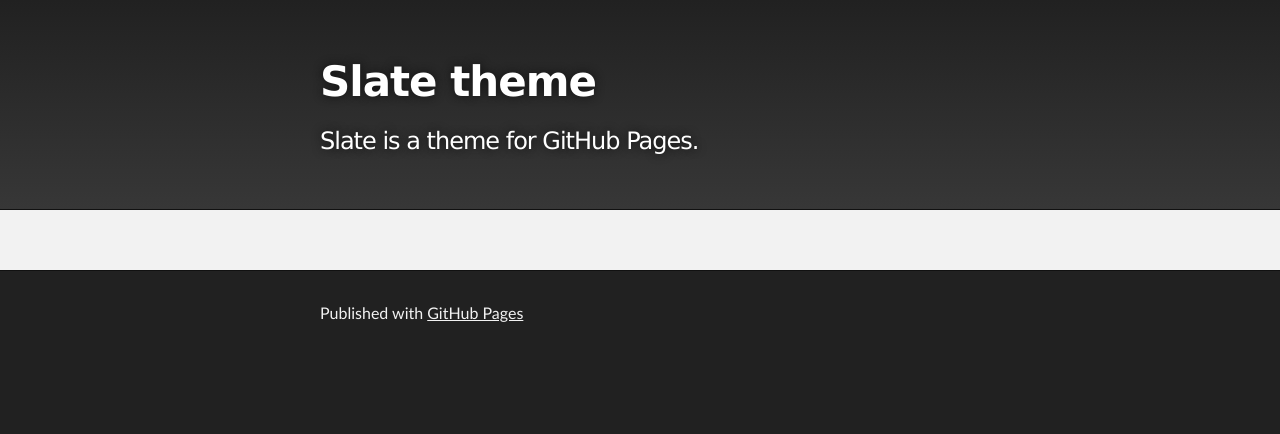
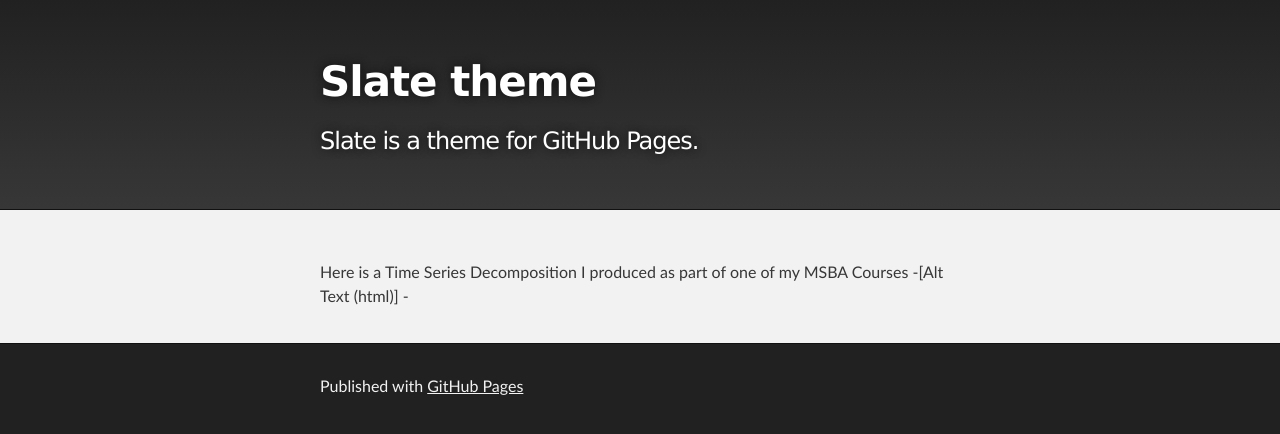
Before and after one commit to mylesdurkin/mylesdurkin.github.io, a Jekyll site: the page built from timeseries/index.md, in a window 1280 px wide. Shown: the top 434 px of the page. Built offline with Jekyll 4.4.1, drawn with Linux system fonts in a browser that asks for light colours; our own code applies the rules of GitHub Pages for plain Markdown files.

Commit message:
Update index.md

```diff
--- a/timeseries/index.md
+++ b/timeseries/index.md
@@ -2,3 +2,7 @@
 title: TimeSeries Decomposition
 description: Course Work from W&M MSBA program, Competing Through Business Analytics
 ---
+
+Here is a Time Series Decomposition I produced as part of one of my MSBA Courses
+-[Alt Text (html)]
+-
```
